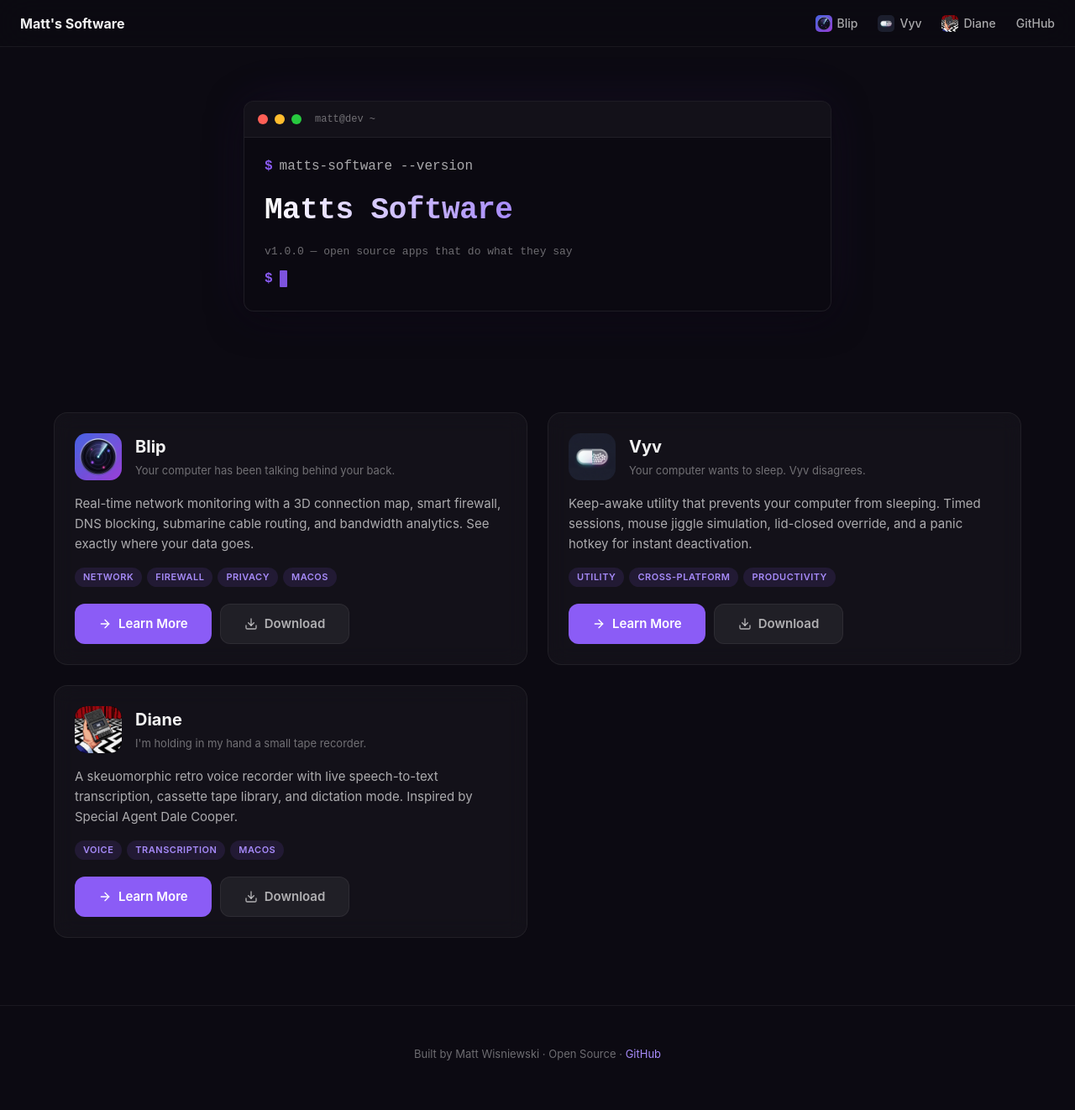
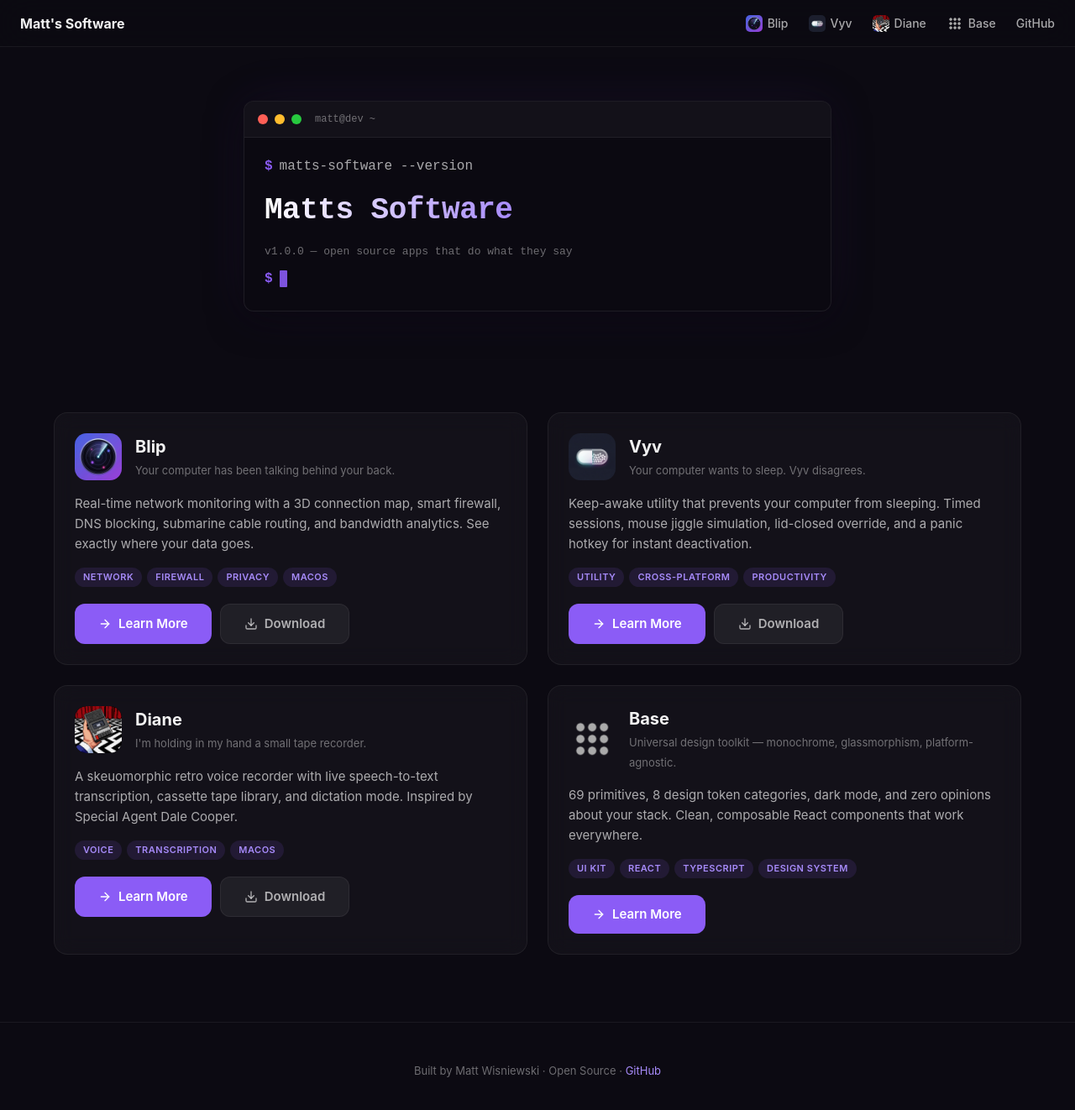
Before and after one commit to InfamousVague/mattssoftware, a React (Vite) app: page / in a window 1280 px wide. Shown: the top 1322 px of the page at 84% size. Built offline with nearby package versions, Linux system fonts and the light colour scheme; no server answers.

Commit message:
Add Base UI kit to website — page, nav, home listing

```diff
--- a/src/App.tsx
+++ b/src/App.tsx
@@ -5,6 +5,7 @@ import { Home } from "./pages/Home";
 import { BlipPage } from "./pages/Blip";
 import { VyvPage } from "./pages/Vyv";
 import { DianePage } from "./pages/Diane";
+import { BasePage } from "./pages/Base";
 import "./styles.css";
 
 export function App() {
@@ -17,6 +18,7 @@ export function App() {
           <Route path="/blip" element={<BlipPage />} />
           <Route path="/vyv" element={<VyvPage />} />
           <Route path="/diane" element={<DianePage />} />
+          <Route path="/base" element={<BasePage />} />
         </Routes>
       </main>
       <Footer />
--- a/src/components/Nav.tsx
+++ b/src/components/Nav.tsx
@@ -19,6 +19,10 @@ export function Nav() {
           <img src="/diane/app-icon.png" alt="" className="nav__app-icon" />
           Diane
         </Link>
+        <Link to="/base" className="nav__link nav__link--app">
+          <img src="/base/app-icon.png" alt="" className="nav__app-icon" />
+          Base
+        </Link>
         <a href="https://github.com/InfamousVague" className="nav__link" target="_blank" rel="noopener noreferrer">GitHub</a>
       </div>
     </nav>
--- /dev/null
+++ b/src/pages/Base.tsx
@@ -0,0 +1,77 @@
+import { ExternalLink } from "lucide-react";
+import { FeatureShowcase, type FeatureSection } from "../components/FeatureShowcase";
+import "./AppPage.css";
+
+const FEATURES: FeatureSection[] = [
+  {
+    badge: "69 Primitives",
+    title: "Every component you need, nothing you don't",
+    description: "From buttons and inputs to tree views, color pickers, and sparklines — 69 production-ready primitives built with TypeScript and zero external dependencies beyond React.",
+    bullets: [
+      "Forms: input, textarea, select, checkbox, radio, pin-input, number-input, color-picker",
+      "Layout: grid, stack, container, center, spacer, separator",
+      "Data: table, calendar, timeline, carousel, sparkline, tree-view",
+      "Feedback: toast, alert, dialog, sheet, popover, skeleton, spinner, progress",
+    ],
+    image: "/base/screenshots/primitives.png",
+    imageAlt: "Base primitives component library",
+  },
+  {
+    badge: "Design Tokens",
+    title: "One token system, every platform",
+    description: "Color, typography, spacing, radius, elevation, animation, and glassmorphism — all defined as TypeScript tokens that export to CSS variables or React Native styles.",
+    bullets: [
+      "Monochrome-first color palette with semantic aliases",
+      "Glassmorphism tokens for frosted glass effects",
+      "Typography scale with fluid responsive sizing",
+      "Export to CSS custom properties or React Native StyleSheet",
+    ],
+    image: "/base/screenshots/tokens.png",
+    imageAlt: "Base design tokens",
+  },
+  {
+    badge: "Dark Mode",
+    title: "Light and dark, built in from day one",
+    description: "Every component respects the color mode out of the box. No additional setup, no theme wrappers to forget — just works with system preferences or manual toggle.",
+    bullets: [
+      "Automatic system preference detection",
+      "Manual toggle with localStorage persistence",
+      "All 69 primitives tested in both modes",
+      "Glassmorphism effects adapt to color mode",
+    ],
+    image: "/base/screenshots/darkmode.png",
+    imageAlt: "Base dark mode support",
+  },
+];
+
+const DOCS_URL = "https://github.com/InfamousVague/base";
+
+export function BasePage() {
+  return (
+    <div className="app-page">
+      <section className="app-page__hero">
+        <img src="/base/app-icon.png" alt="Base" className="app-page__icon" />
+        <h1 className="app-page__title">Base</h1>
+        <p className="app-page__tagline">Universal design toolkit — monochrome, glassmorphism, platform-agnostic.</p>
+        <p className="app-page__desc">
+          69 primitives, 8 token categories, dark mode, and zero opinions about your stack. Just clean, composable components that work everywhere.
+        </p>
+        <div className="app-page__actions">
+          <a href={DOCS_URL} className="btn btn--primary" target="_blank" rel="noopener noreferrer"><ExternalLink size={16} /> Documentation</a>
+          <a href="https://github.com/InfamousVague/base" className="btn btn--ghost" target="_blank" rel="noopener noreferrer"><ExternalLink size={16} /> View on GitHub</a>
+        </div>
+        <span className="app-page__req">Free &amp; Open Source &middot; React &middot; TypeScript</span>
+      </section>
+
+      <FeatureShowcase features={FEATURES} />
+
+      <section className="section" style={{ textAlign: "center" }}>
+        <h2 className="section__title">Ready to build something?</h2>
+        <div style={{ display: "flex", gap: 12, justifyContent: "center", marginTop: 32 }}>
+          <a href={DOCS_URL} className="btn btn--primary" target="_blank" rel="noopener noreferrer"><ExternalLink size={16} /> Documentation</a>
+          <a href="https://github.com/InfamousVague/base" className="btn btn--ghost" target="_blank" rel="noopener noreferrer"><ExternalLink size={16} /> View on GitHub</a>
+        </div>
+      </section>
+    </div>
+  );
+}
--- a/src/pages/Home.tsx
+++ b/src/pages/Home.tsx
@@ -63,6 +63,14 @@ export function Home() {
             tags={["Voice", "Transcription", "macOS"]}
             downloadUrl={dianeUrl}
           />
+          <AppCard
+            name="Base"
+            tagline="Universal design toolkit — monochrome, glassmorphism, platform-agnostic."
+            description="69 primitives, 8 design token categories, dark mode, and zero opinions about your stack. Clean, composable React components that work everywhere."
+            icon="/base/app-icon.png"
+            path="/base"
+            tags={["UI Kit", "React", "TypeScript", "Design System"]}
+          />
         </div>
       </section>
     </div>
```
Also changed, not shown: public/base/app-icon.png (added).
